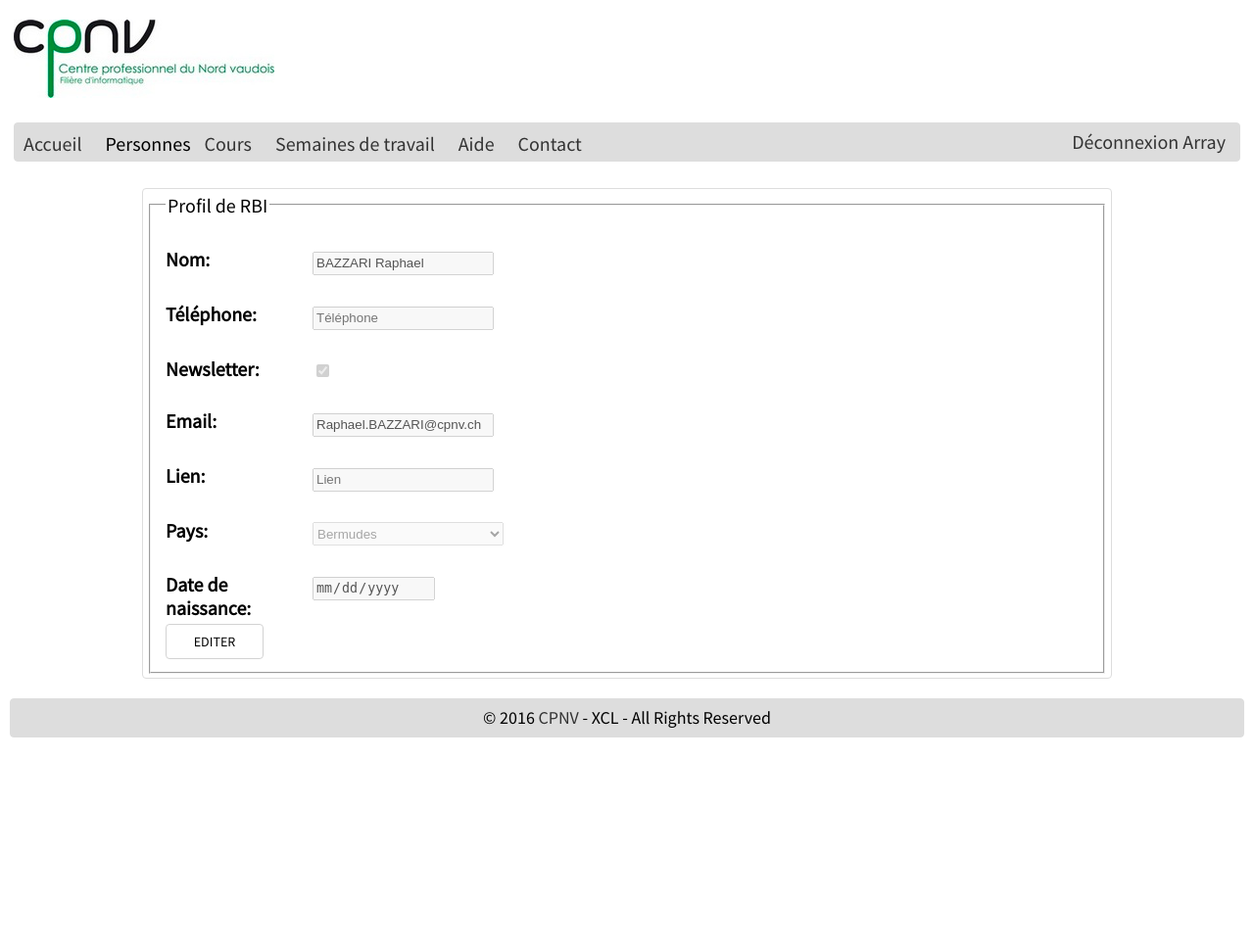
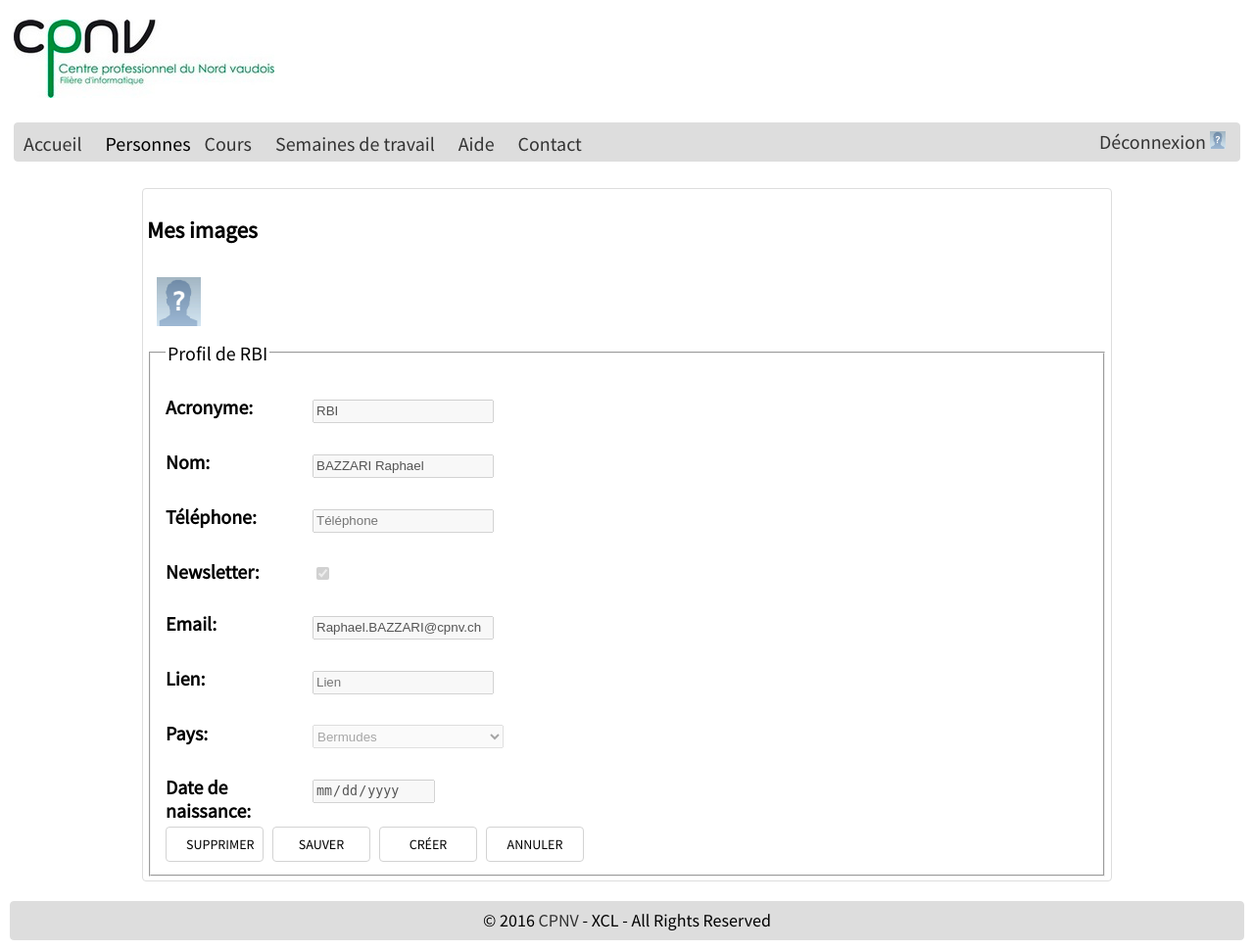
Before and after one commit to MisterX25/NikoNiko, a PHP site: page /NikoNiko/person/RBI in a window 1280 px wide. Shown: the whole page at 98% size. Before the commit the page ends 753 px from the top, so only its background shows below. Run offline with PHP 8.4, Linux system fonts and the light colour scheme; the visitor is signed in with stand-in values (Sample User, id 1); some libraries are stand-ins or nearby versions.

Commit message:
Image upload

```diff
--- a/index.php
+++ b/index.php
@@ -23,6 +23,19 @@
 
 extract($_SESSION); // $user
 if (!isset($user)) $page = "login"; // force login page
+
+// User icon
+$pathtostorage = "data/pictures/$user";
+$files = scandir($pathtostorage);
+$nbpics = count($files) -2; // discard the . and ..
+if ($nbpics > 0)
+{
+    $pick = rand(1,$nbpics);
+    $usericon = $pathtostorage."/".$files[$pick+1];
+}
+else
+    $usericon = "data/pictures/unknown.png";
+
 // data is ready: show page
 ?>
 
@@ -42,8 +55,10 @@
     <script type="text/javascript" src="src/js/load.js"></script>
     <script type="text/javascript" src="src/js/clickabletable.js"></script>
     <script type="text/javascript" src="src/js/misc.js"></script>
+    <script src="assets/jquery/jquery-3.1.1.min.js"></script>
 
     <link href="src/css/styles.css" rel="stylesheet" type="text/css"/>
+    <link href="assets/lightbox/dist/css/lightbox.css" rel="stylesheet">
 
     <title><?php echo $title ?></title>
 </head>
@@ -62,7 +77,7 @@
         <?php
         if (isset($user))
         {
-            echo "<a class='rightsidelink' href='logout'>Déconnexion $user</a>";
+            echo "<a class='rightsidelink' href='logout'>Déconnexion <img src='$usericon' width='16px' /></a>";
         }
         ?>
         </ul>
@@ -80,5 +95,7 @@
     &copy; 2016 <a href="http://www.cpnv.ch">CPNV</a> - XCL - All Rights Reserved
 </footer>
 
+<script src="assets/lightbox/dist/js/lightbox.js"></script>
+
 </body>
 </html>
--- a/src/css/main.css
+++ b/src/css/main.css
@@ -253,3 +253,15 @@
 .dynamenuentry:hover {
     text-decoration: underline;
 }
+
+.picframe {
+    max-width:50px;
+    max-height:50px;
+    width: auto;
+    height: auto;
+    margin:10px;
+}
+
+.picframe:hover {
+    border: 2px solid blue;
+}
--- a/src/pages/person.php
+++ b/src/pages/person.php
@@ -24,7 +24,10 @@
     $formMode = 'newprofile';
 }
 
+$thisismyprofile = ($pid == $user); // The page we're showing is that of the user logged in
+
 //error_log("POST: " . print_r($_POST, true));
+//error_log("FILES: " . print_r($_FILES, true));
 
 if (!empty($_POST))
 {
@@ -91,6 +94,23 @@
                 $formMode = 'editprofile';
             }
             break;
+
+        case 'addPicture':
+            // First check if directory exists
+            $pathtostorage = "data/pictures/$user";
+            if (!is_dir($pathtostorage)) mkdir($pathtostorage);
+
+            // Accept file only if it is an image
+            $fname = $_FILES['newpicfile']['name'];
+            if (getimagesize($tmp_name))
+            {
+                // build a name for the file
+                $numpic = count(scandir($pathtostorage))+1; // number of files present in the directory
+                $fext = substr($fname,strrpos($fname,".")+1); // grab file extension
+                $upfile = "$user$numpic.$fext";
+                move_uploaded_file($tmp_name,"$pathtostorage/$upfile");
+            }
+            break;
     }
 }
 
@@ -104,11 +124,32 @@
     $countryList .= (" >" . $countries[$i] . "</option>");
 }
 
+// Build list of Images to show
+if (is_dir("data/pictures/$pid")) // read pics
+{
+    $files = scandir("data/pictures/$pid");
+    foreach ($files as $file)
+        if ($imgattr = getimagesize("data/pictures/$pid/$file"))
+            $pics[] = array("filename" => "data/pictures/$pid/$file","title" => "Dimensions: ".$imgattr[0]."x".$imgattr[1]);
+    if (count($pics) == 0) $pics[] = array("filename" => "data/pictures/unknown.png","title" => "Dossier vide");
+}
+else
+    $pics[] = array("filename" => "data/pictures/unknown.png","title" => "Aucune image chargée");
+
 displayMessages(); // flash and info messages, if any, built during the data handling
 
 ?>
 
-
+<h3>Mes images</h3>
+<?php
+foreach ($pics as $pic)
+    echo "<a href='".$pic['filename']."' data-lightbox='profile-set' data-title='".$pic['title']."'><img class='picframe' src='".$pic['filename']."' alt=''/></a>";
+if (($user == $pid) && (count($pics) < 4)) // user can add more
+    echo "<form name='newpic' method='post' enctype='multipart/form-data'>
+            <input type='file' name='newpicfile' />
+            <button id='cmdAddpic' name='action' type='submit' class='button' value='addPicture'>Ajouter</button>
+          </form>";
+?>
 <form name='profile' method="post" data-formmode="<?= $formMode ?>">
     <fieldset>
         <legend>Profil de <?= $acronym ?></legend>
@@ -158,7 +199,10 @@
             <button id="cmdSave" name="action" class="button" type="submit" value="update">Sauver</button>
             <button id="cmdCreate" name="action" class="button" type="submit" value="create">Créer</button>
             <button id="cmdCancel" type="button" class="button">Annuler</button>
-            <button id="cmdEdit" type="button" class="button">Editer</button>
+            <?php
+            if ($user == $pid) // allow edition
+                echo "<button id='cmdEdit' type='button' class='button'>Editer</button>";
+            ?>
         </div>
     </fieldset>
 </form>
```
Also changed, not shown: 1 other file.
